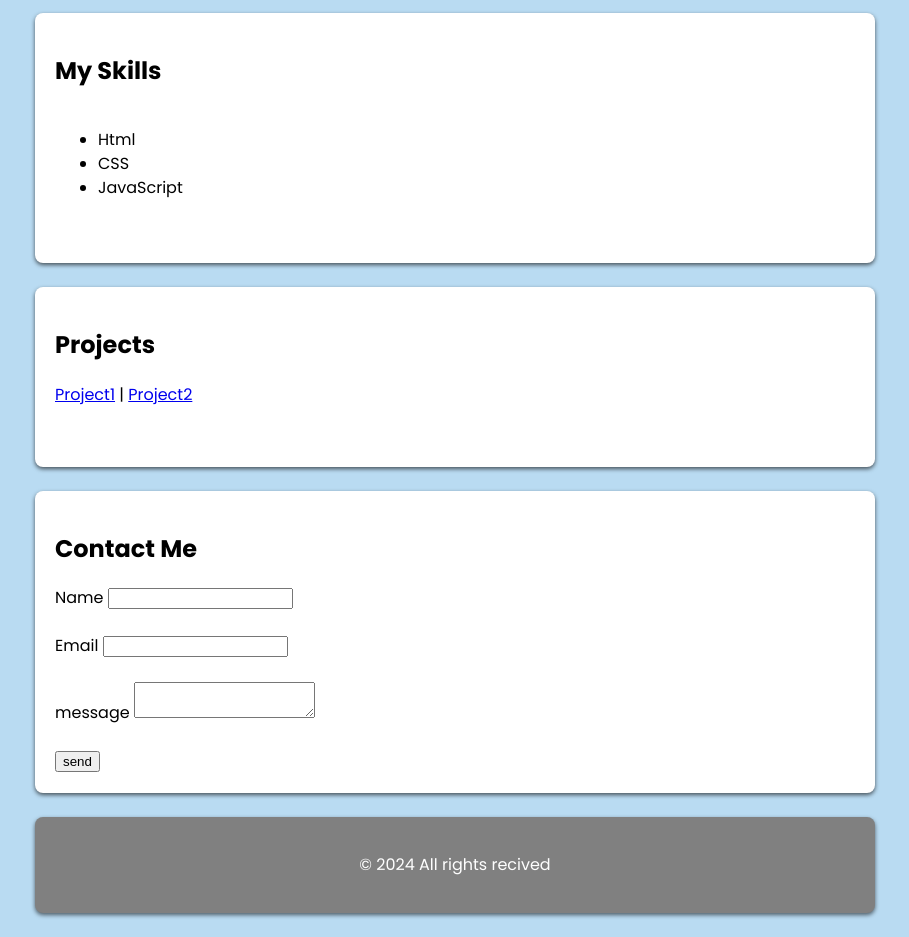
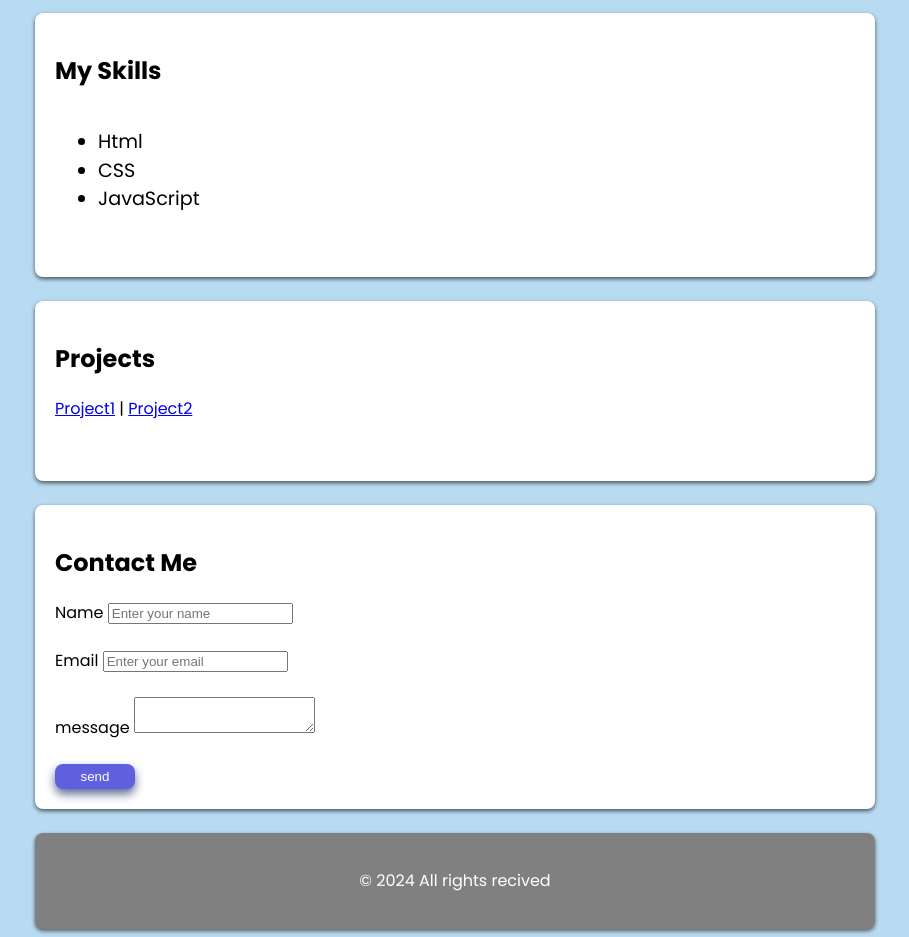
Before and after one commit to sainathgaidhankar/simple_portfolio, a plain HTML site: page index.html in a window 1280 px wide. Shown: the part 900-1837 px from the top of the page, without its empty margins (185-1094 px from the left). Drawn offline with Linux system fonts and the light colour scheme.

Commit message:
updates2

```diff
--- a/index.html
+++ b/index.html
@@ -27,7 +27,7 @@
         <section>
             <h1>Contact Me</h1>
             <p>Let's Contact</p>
-            <p><a href="mailto:sainathgaidhankar@gmail.com" target="_blank"> Gmail</a> | <a href="https://linkdin.com" target="_blank"> Linkdin</a></p>
+            <p><a href="mailto:sainathgaidhankar@gmail.com" target="_blank"> Gmail</a> | <a href="https://www.linkedin.com/in/sainath-gaidhankar-904700294?utm_source=share&utm_campaign=share_via&utm_content=profile&utm_medium=android_app" target="_blank"> Linkdin</a></p>
             <br>
         </section>
 <br>
@@ -57,10 +57,10 @@
             <h1>Contact Me</h1>
             <form >
                 <label for="name"> Name</label>
-                <input type="text" id="name" name="name" ><br><br>
+                <input type="text" id="name" name="name" placeholder="Enter your name" ><br><br>
 
                 <label for="email"> Email</label>
-                <input type="email" id="email" name="email"><br><br>
+                <input type="email" id="email" name="email" placeholder="Enter your email"><br><br>
 
                 <label for="message"> message</label>
                 <textarea name="message" id="message"></textarea> <br><br>
--- a/style.css
+++ b/style.css
@@ -34,6 +34,28 @@ header, footer{
     color: #fefefe;
 }
 
+li{
+    font-size: larger;
+}
+
+button{
+    padding: auto;
+    color: white;
+    height: 25px;
+    width: 80px;
+    border-radius: 8px;
+    justify-content: center;
+    margin: 0, auto;
+    align-items: center;
+    border: none;
+    background: rgb(96, 96, 223);
+    box-shadow: 0 5px 10px rgba(28, 46, 105, 0.712);
+}
+
+button:hover{
+    background-color: gray;
+}
+
 p{
     font-size: 16px;
 }
```
